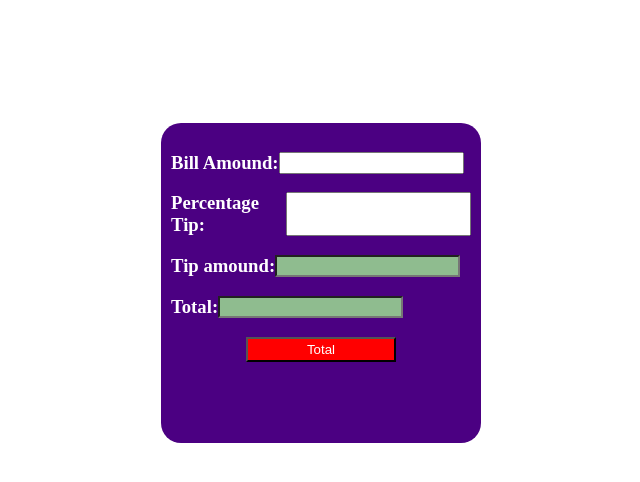
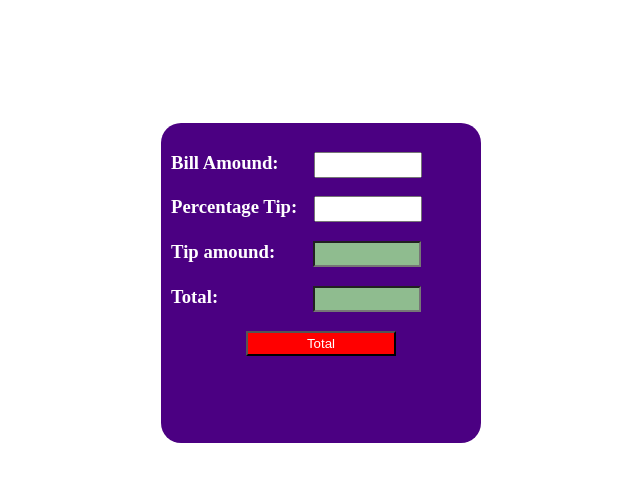
Before and after one commit to NicolaeNetedu/Percentage-calculator-DN, a plain HTML site: page index.html in a window 1280 px wide. Shown: the whole page, without its empty margins (319-959 px from the left). Drawn offline with Linux system fonts and the light colour scheme.

Commit message:
last modification

```diff
--- a/Style-files/style.css
+++ b/Style-files/style.css
@@ -23,11 +23,21 @@
 }
 
 #calcprocent {
+
+    height: 20px;
+    width: 100px;
+    margin-left: 38px;
     background-color: darkseagreen;
 }
 
 #calctotal {
+
+
+    height: 20px;
+    width: 100px;
+    margin-left: 95px;
     background-color: darkseagreen;
+
 }
 
 #total{
@@ -51,3 +61,18 @@
     display: flex;
     flex-direction: row;
 }
+#bill {
+
+    height: 20px;
+    width: 100px;
+    margin-left: 35px;
+
+}
+
+#procent {
+
+    height: 20px;
+    width: 100px;
+    margin-left: 17px;
+
+}
```
